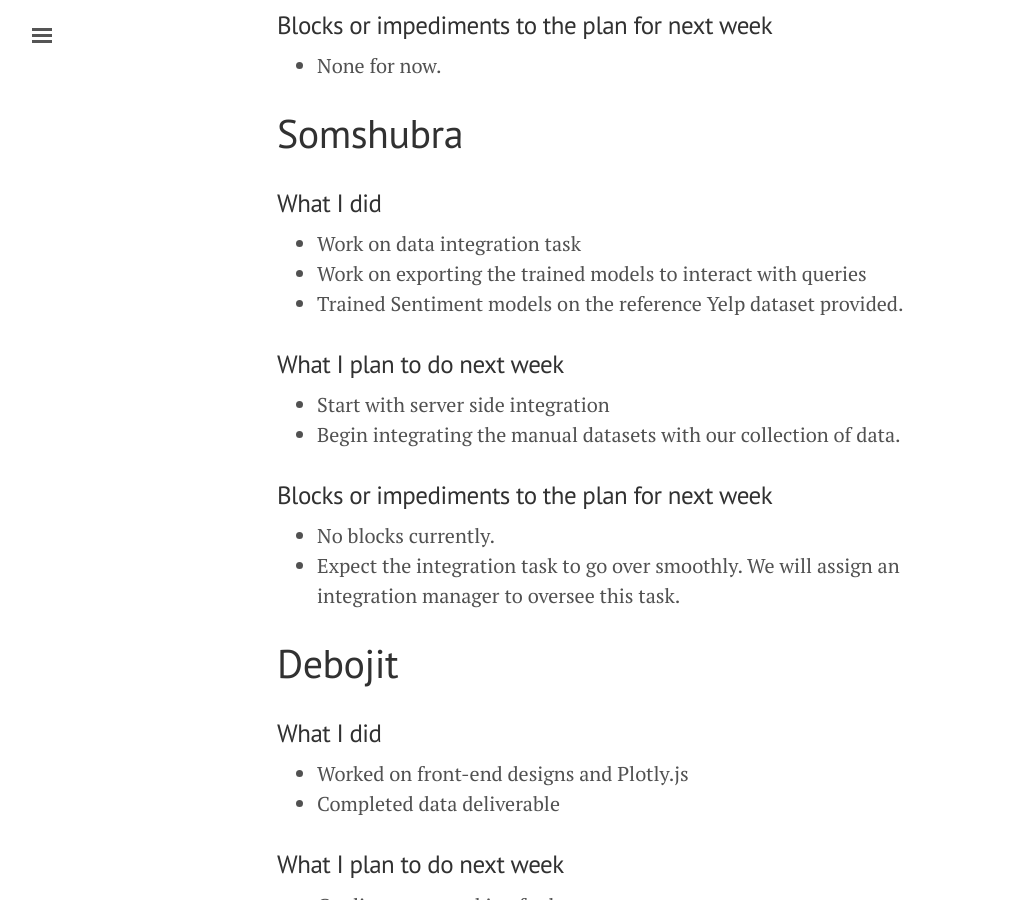
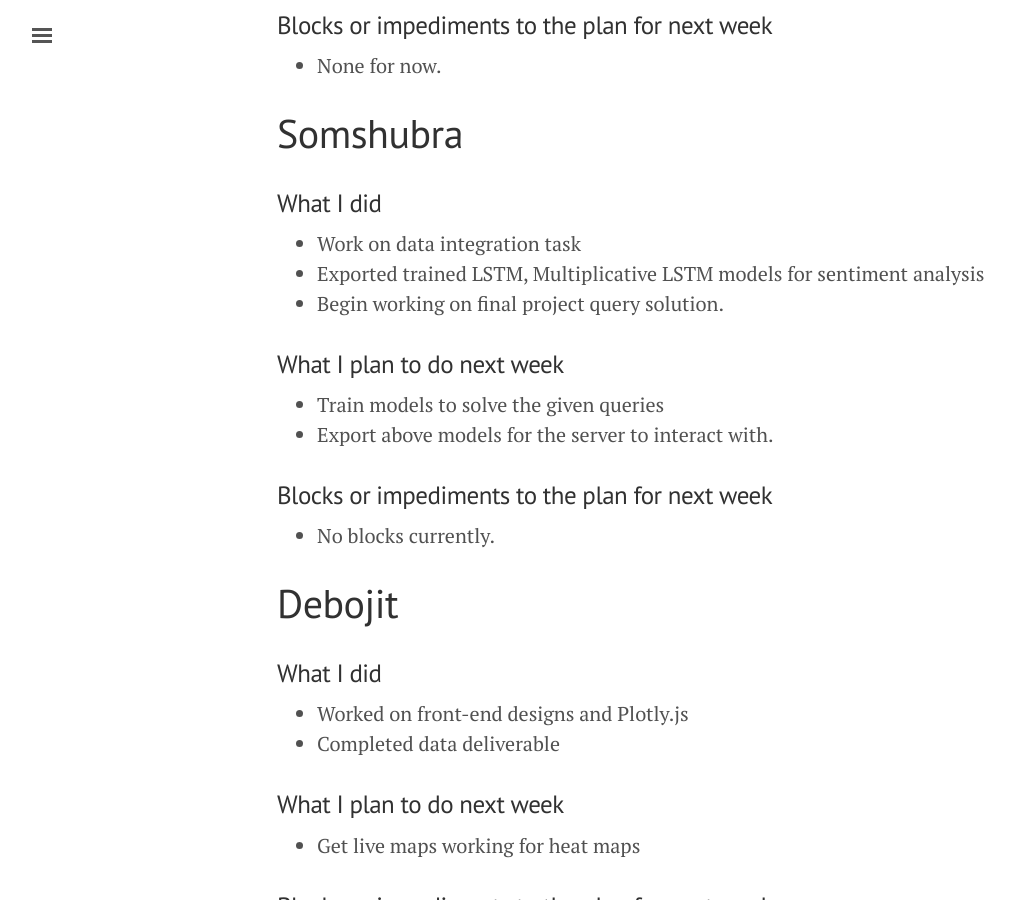
Before and after one commit to titu1994/IDS-Course-Project, a Jekyll site: the page built from _posts/2018-03-30-weekly-report-8.md, in a window 1280 px wide and 900 px high, scrolled down 682 px. Shown: the whole window, without its empty margins (3-1018 px from the left). Built offline with Jekyll 4.4.1, drawn with Linux system fonts in a browser that asks for light colours.

Commit message:
Update report

```diff
--- a/_posts/2018-03-30-weekly-report-8.md
+++ b/_posts/2018-03-30-weekly-report-8.md
@@ -25,18 +25,17 @@
 ### What I did
 
 - Work on data integration task
-- Work on exporting the trained models to interact with queries
-- Trained Sentiment models on the reference Yelp dataset provided.
+- Exported trained LSTM, Multiplicative LSTM models for sentiment analysis
+- Begin working on final project query solution.
 
 ### What I plan to do next week
 
-- Start with server side integration
-- Begin integrating the manual datasets with our collection of data.
+- Train models to solve the given queries
+- Export above models for the server to interact with.
 
 ### Blocks or impediments to the plan for next week
 
 - No blocks currently.
-- Expect the integration task to go over smoothly. We will assign an integration manager to oversee this task.
 
 # Debojit
 
```
